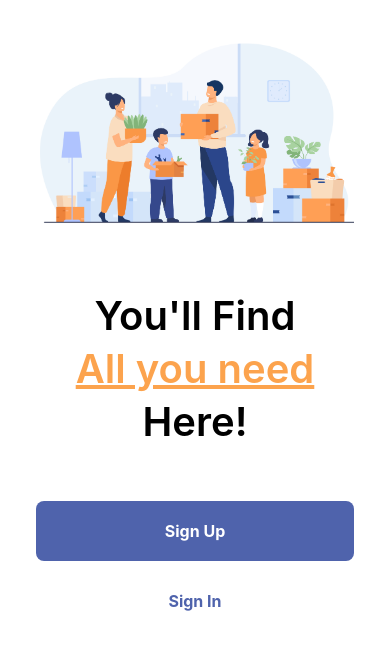
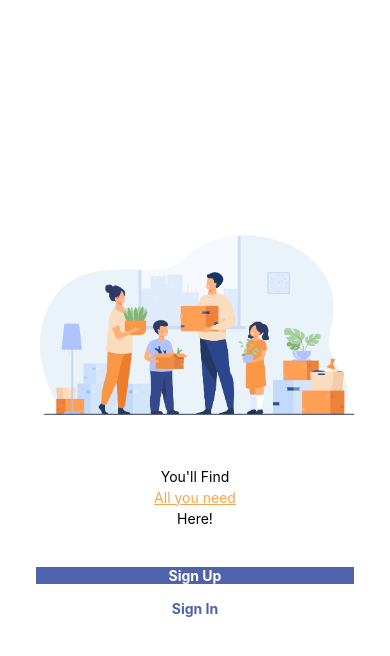
Before and after one commit to ifindev/Furniture-App, a React Native app: screen / in a window 390 px wide. Shown: the top 656 px of the page. Built offline with nearby package versions, Linux system fonts and the light colour scheme.

Commit message:
feat: rewrite styling with tailwindcss & nativewind

```diff
--- a/src/components/Button/Button.tsx
+++ b/src/components/Button/Button.tsx
@@ -1,29 +1,32 @@
-import React from 'react';
-import {Pressable, Text, TouchableOpacity} from 'react-native';
-import styles from './styles';
+import clsx from 'clsx';
+import {styled} from 'nativewind';
+import React, {useMemo} from 'react';
+import {Pressable, PressableProps} from 'react-native';
+import Text from '../Text/Text';
 
-type Props = {
-  title: string;
-  onPress: () => void;
+const buttonTypes = {
+  solid: clsx('bg-purple'),
+  text: clsx('bg-transparent border-transparent'),
 };
 
-function Button({title, onPress}: Props) {
+const textType = {
+  solid: styled(Text.Body16, clsx('text-center text-white font-bold')),
+  text: styled(Text.Body16, clsx('text-center text-purple font-bold')),
+};
+
+const Container = styled(Pressable, clsx('py-5 rounded-lg'));
+
+interface Props extends Pick<PressableProps, 'onPress'> {
+  buttonType?: 'solid' | 'text';
+  text: string;
+}
+
+export default function Button({buttonType = 'solid', text, onPress}: Props) {
+  const TextBody = useMemo(() => textType[buttonType], [buttonType]);
+
   return (
-    <TouchableOpacity
-      activeOpacity={0.6}
-      style={styles.button}
-      onPress={onPress}>
-      <Text style={styles.solidText}>{title}</Text>
-    </TouchableOpacity>
+    <Container className={buttonTypes[buttonType]} onPress={onPress}>
+      <TextBody>{text}</TextBody>
+    </Container>
   );
 }
-
-function Transparent({title, onPress}: Props) {
-  return (
-    <Pressable style={styles.buttonTransparent} onPress={onPress}>
-      <Text style={styles.transparentText}>{title}</Text>
-    </Pressable>
-  );
-}
-
-export default Object.assign(Button, {Transparent});
--- a/src/components/Button/styles.ts
+++ /dev/null
@@ -1,30 +0,0 @@
-import {StyleSheet, TextStyle} from 'react-native';
-import colors from '../../utils/colors';
-
-const baseFont: TextStyle = {
-  fontWeight: '700',
-  fontSize: 16,
-  textAlign: 'center',
-};
-
-const styles = StyleSheet.create({
-  button: {
-    backgroundColor: colors.purple,
-    paddingVertical: 20,
-    borderRadius: 8,
-  },
-  buttonTransparent: {
-    backgroundColor: 'transparent',
-    paddingVertical: 30,
-  },
-  solidText: {
-    color: colors.white,
-    ...baseFont,
-  },
-  transparentText: {
-    color: colors.purple,
-    ...baseFont,
-  },
-});
-
-export default styles;
--- /dev/null
+++ b/src/components/Text/Text.tsx
@@ -0,0 +1,21 @@
+import clsx from 'clsx';
+import {styled} from 'nativewind';
+import {Text} from 'react-native';
+
+const HeadingOne = styled(Text, clsx('text-[40px] font-semibold m-0 p-0'));
+const HeadingTwo = styled(Text, clsx('text-[30px] font-semibold m-0 p-0'));
+const HeadingThree = styled(Text, clsx('text-[26px] font-semibold m-0 p-0'));
+
+const Body18 = styled(Text, clsx('text-lg m-0 p-0'));
+const Body16 = styled(Text, clsx('text-base m-0 p-0'));
+const Body14 = styled(Text, clsx('text-sm m-0 p-0'));
+const Body12 = styled(Text, clsx('text-xs m-0 p-0'));
+
+export default Object.assign(Body18, {
+  HeadingOne,
+  HeadingTwo,
+  HeadingThree,
+  Body16,
+  Body14,
+  Body12,
+});
--- /dev/null
+++ b/src/constants/type.constant.ts
@@ -0,0 +1,12 @@
+export enum ComponentSize {
+  small = 'small',
+  medium = 'medium',
+  large = 'large',
+}
+
+export enum ComponentVariant {
+  primary = 'primary',
+  secondary = 'secondary',
+}
+
+export type ComponentVariantStyleMapping = Record<ComponentVariant, string>;
--- a/src/screens/auth/Splash/Splash.tsx
+++ b/src/screens/auth/Splash/Splash.tsx
@@ -1,7 +1,24 @@
+import clsx from 'clsx';
+import {styled} from 'nativewind';
 import React from 'react';
-import {Image, Text, View} from 'react-native';
+import {Image, View} from 'react-native';
 import Button from '../../../components/Button/Button';
-import styles from './styles';
+import Text from '../../../components/Text/Text';
+
+const Container = styled(
+  View,
+  clsx('p-9 flex flex-col justify-center items-center h-screen gap-10'),
+);
+const TextContainer = styled(View, clsx('flex flex-col gap-1'));
+const ButtonContainer = styled(View, clsx('w-full'));
+const SigninButtonContainer = styled(View, clsx('w-full mt-4'));
+
+const SplashImage = styled(Image, clsx('w-full h-[200px]'));
+const NormalText = styled(Text.HeadingOne, clsx('text-center'));
+const ColoredText = styled(
+  Text.HeadingOne,
+  clsx('text-center text-orange underline'),
+);
 
 function Splash() {
   const handlePress = () => {
@@ -9,23 +26,20 @@ function Splash() {
   };
 
   return (
-    <View style={styles.container}>
-      <Image
-        style={styles.image}
-        source={require('../../../assets/splash.png')}
-      />
-      <View style={styles.textContainer}>
-        <Text style={styles.title}>You'll Find</Text>
-        <Text style={styles.title}>
-          <Text style={styles.innerTitle}>All you need</Text>
-        </Text>
-        <Text style={styles.title}>Here!</Text>
-      </View>
-      <View style={styles.widthContainer}>
-        <Button title="Sign Up" onPress={handlePress} />
-        <Button.Transparent title="Sign In" onPress={handlePress} />
-      </View>
-    </View>
+    <Container>
+      <SplashImage source={require('../../../assets/splash.png')} />
+      <TextContainer>
+        <NormalText>You'll Find</NormalText>
+        <ColoredText>All you need</ColoredText>
+        <NormalText>Here!</NormalText>
+      </TextContainer>
+      <ButtonContainer>
+        <Button text="Sign Up" onPress={handlePress} />
+        <SigninButtonContainer>
+          <Button text="Sign In" buttonType="text" onPress={handlePress} />
+        </SigninButtonContainer>
+      </ButtonContainer>
+    </Container>
   );
 }
 
--- a/src/screens/auth/Splash/styles.ts
+++ /dev/null
@@ -1,38 +0,0 @@
-import {StyleSheet} from 'react-native';
-import colors from '../../../utils/colors';
-
-const styles = StyleSheet.create({
-  container: {
-    padding: 36,
-    display: 'flex',
-    flexDirection: 'column',
-    justifyContent: 'center',
-    alignItems: 'center',
-
-    height: '100%',
-    gap: 55,
-  },
-  widthContainer: {
-    width: '100%',
-  },
-  textContainer: {
-    display: 'flex',
-    flexDirection: 'column',
-    gap: 4,
-  },
-  image: {
-    width: '100%',
-    height: 200,
-  },
-  title: {
-    fontSize: 40,
-    fontWeight: '600',
-    textAlign: 'center',
-  },
-  innerTitle: {
-    color: colors.orange,
-    textDecorationLine: 'underline',
-  },
-});
-
-export default styles;
--- a/src/utils/colors.ts
+++ /dev/null
@@ -1,8 +0,0 @@
-const colors = {
-  purple: '#4F63AC',
-  white: '#FFFFFF',
-  orange: '#FCA34D',
-  black: '#000000',
-};
-
-export default colors;
```
Also changed, not shown: 1 other file (tests, documents, lock files or other folders).
